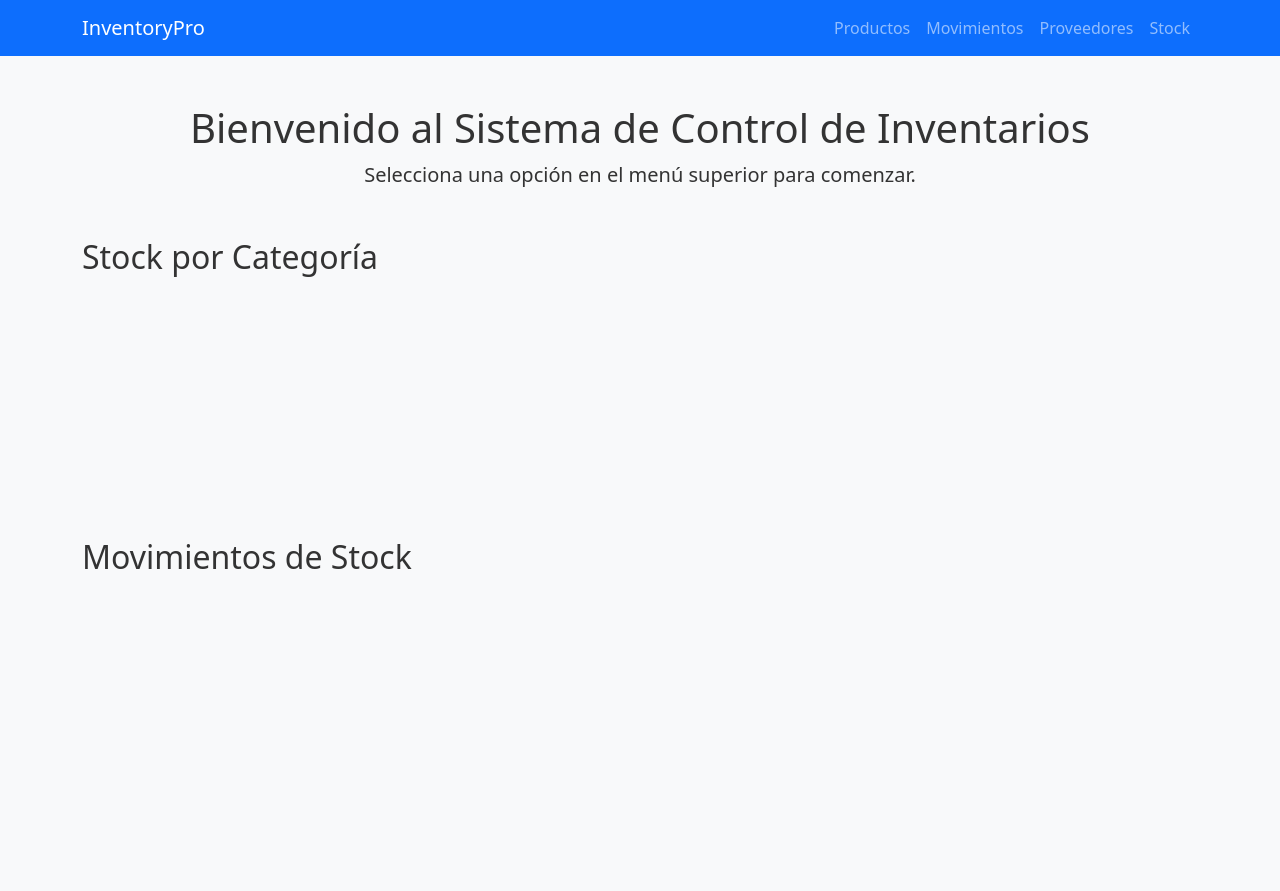
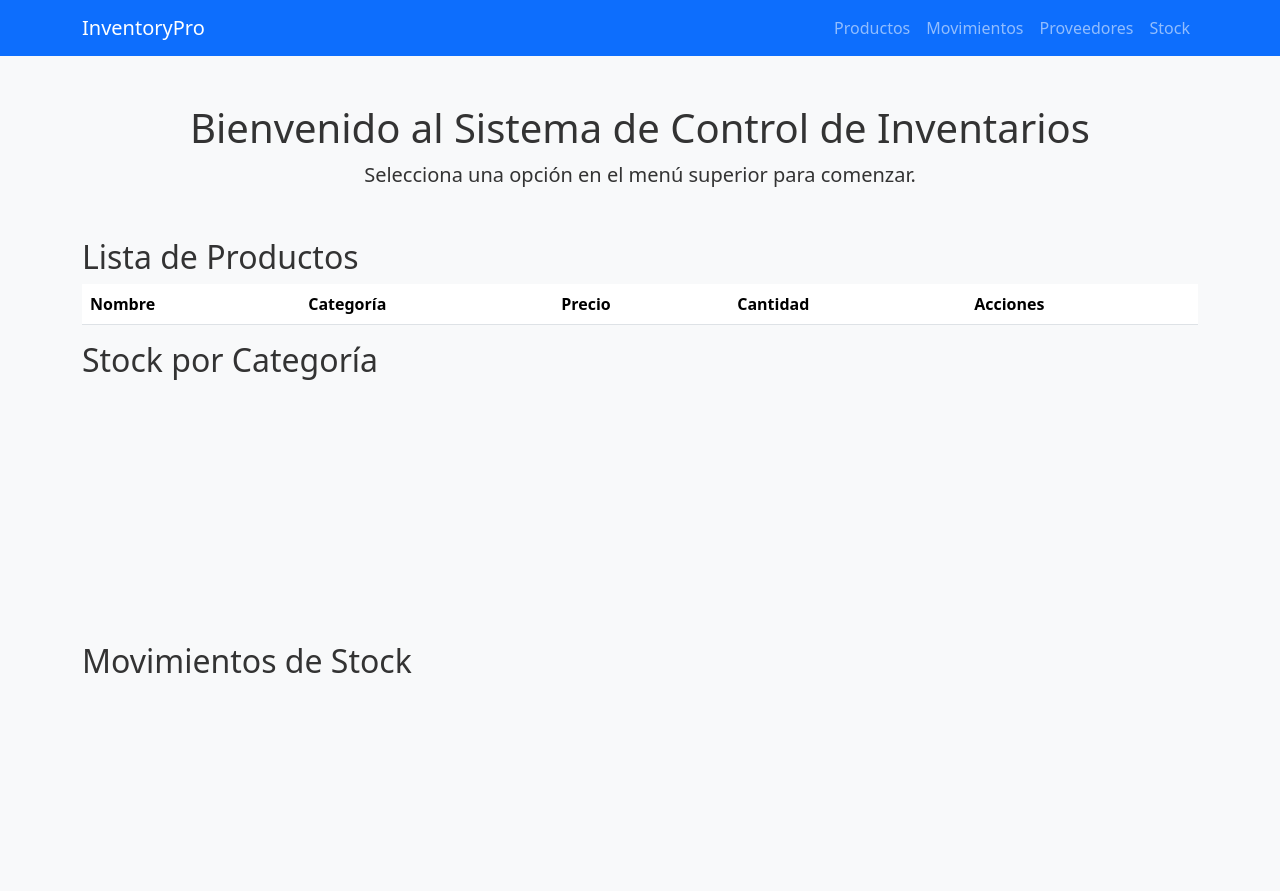
Before and after one commit to jcanett1/Inventariostequila, a plain HTML site: page index.html in a window 1280 px wide. Before the commit the page ends 800 px from the top, so only its background shows below. Drawn offline with nearby package versions, Linux system fonts and the light colour scheme; a script that the page names is missing.

Commit message:
Update index.html

```diff
--- a/index.html
+++ b/index.html
@@ -30,6 +30,25 @@
     <p class="lead">Selecciona una opción en el menú superior para comenzar.</p>
   </div>
 
+  <!-- Tabla de Productos -->
+  <div class="container">
+    <h2>Lista de Productos</h2>
+    <table class="table">
+      <thead>
+        <tr>
+          <th>Nombre</th>
+          <th>Categoría</th>
+          <th>Precio</th>
+          <th>Cantidad</th>
+          <th>Acciones</th>
+        </tr>
+      </thead>
+      <tbody id="productosTableBody">
+        <!-- Filas de productos se insertarán aquí -->
+      </tbody>
+    </table>
+  </div>
+
   <!-- Agrega canvases para los gráficos -->
   <div class="container">
     <h2>Stock por Categoría</h2>
```
